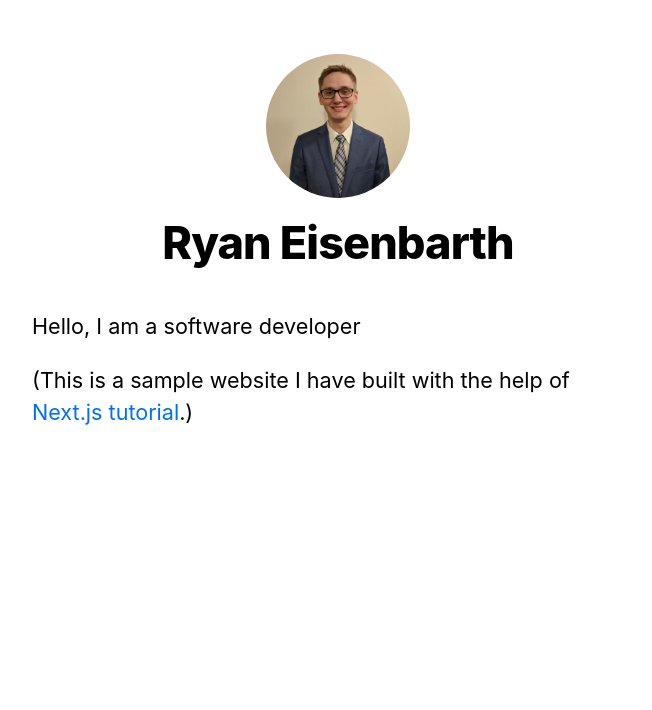
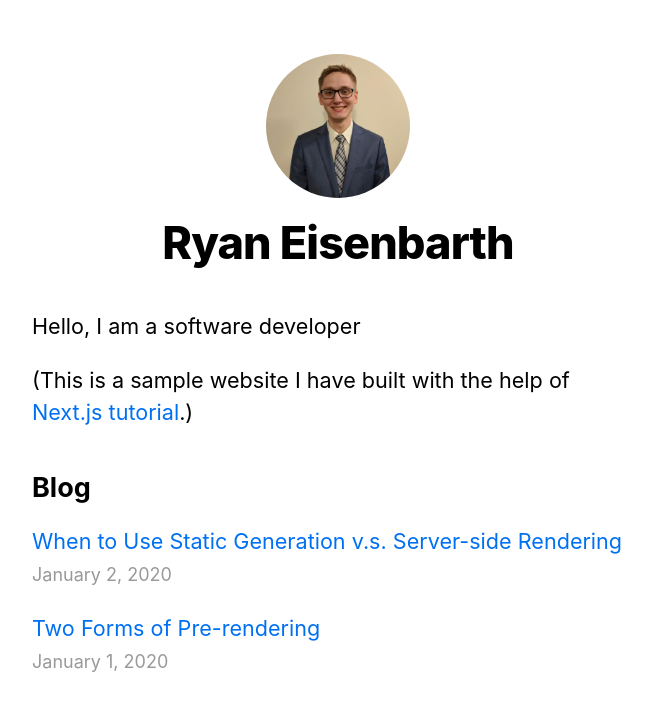
Before and after one commit to eisenbar/MyWebsite, a Next.js app in the folder mywebapp/: page / in a window 1280 px wide. Shown: the top 710 px of the page, without its empty margins (302-954 px from the left). Built offline with nearby package versions, Linux system fonts and the light colour scheme.

Commit message:
added routing and static data fetching

```diff
--- /dev/null
+++ b/mywebapp/components/date.js
@@ -0,0 +1,6 @@
+import {parseISO, format} from 'date-fns';
+
+export default function Date({ dateString }) {
+    const date = parseISO(dateString);
+    return <time dateTime={dateString}>{format(date, 'LLLL d, yyyy')}</time>
+}
--- /dev/null
+++ b/mywebapp/lib/posts.js
@@ -0,0 +1,69 @@
+import fs from 'fs';
+import path from 'path';
+import matter from 'gray-matter';
+import remark from "remark";
+import html from 'remark-html'
+
+const postsDirectory = path.join(process.cwd(), 'posts');
+
+export function getSortedPostsData() {
+
+    const fileNames = fs.readdirSync(postsDirectory);
+    const allPostsData = fileNames.map(fileName => {
+
+        const id = fileName.replace(/\.md$/,'');
+
+        const fullPath = path.join(postsDirectory, fileName);
+        const fileContents = fs.readFileSync(fullPath, 'utf8');
+
+        //using gray-matter to parse
+        const matterResult = matter(fileContents);
+
+        return {
+            id,
+            ...matterResult.data
+        }
+    })
+
+    return allPostsData.sort((a, b) => {
+        if (a.date < b.date) {
+            return 1;
+        }
+        else {
+            return -1
+        }
+    })
+}
+
+export function getAllPostIds() {
+    const fileNames = fs.readdirSync(postsDirectory);
+
+    return fileNames.map(fileName => {
+        return {
+            params: {
+                id: fileName.replace(/\.md$/, '')
+            }
+        }
+    })
+}
+
+export async function getPostData(id) {
+    const fullPath = path.join(postsDirectory, `${id}.md`);
+    const fileContents = fs.readFileSync(fullPath, 'utf8');
+
+    //using gray-matter to parse
+    const matterResult = matter(fileContents);
+
+    //using remark to convert markdown to HTML
+    const processedContent = await remark()
+        .use(html)
+        .process(matterResult.content);
+
+    const contentHtml = processedContent.toString();
+
+    return {
+        id,
+        contentHtml,
+        ...matterResult.data
+    }
+}
--- a/mywebapp/package.json
+++ b/mywebapp/package.json
@@ -8,8 +8,12 @@
     "start": "next start"
   },
   "dependencies": {
+    "date-fns": "^2.16.1",
+    "gray-matter": "^4.0.2",
     "next": "9.3.5",
     "react": "16.13.1",
-    "react-dom": "16.13.1"
+    "react-dom": "16.13.1",
+    "remark": "^12.0.1",
+    "remark-html": "^12.0.0"
   }
 }
--- a/mywebapp/pages/index.js
+++ b/mywebapp/pages/index.js
@@ -1,20 +1,65 @@
 import Head from 'next/head'
 import Layout, { siteTitle } from '../components/layout'
 import utilStyles from '../styles/utils.module.css'
+import { getSortedPostsData} from "../lib/posts";
+import Link from 'next/link';
+import Date from '../components/date';
 
-export default function Home() {
+/*
+Use this for server side rendering on compile time
+Use to grab external data
+ */
+export async function getStaticProps() {
+    const allPostsData = getSortedPostsData();
+
+    return {
+        props: {
+            allPostsData
+        }
+    }
+}
+
+/*
+Use this for server side rendering on runtime
+Used to pre-render data that needs to be fetched at request time
+ */
+/*export async function getServerSideProps(context) {
+    return {
+        props: {
+            // props for your component
+        }
+    }
+}*/
+
+export default function Home({allPostsData}) {
   return (
       <Layout home>
-        <Head>
+          <Head>
           <title>{siteTitle}</title>
         </Head>
-        <section className={utilStyles.headingMd}>
+          <section className={utilStyles.headingMd}>
           <p>Hello, I am a software developer</p>
           <p>
             (This is a sample website I have built with the help of {' '}
             <a href="https://nextjs.org/learn">Next.js tutorial</a>.)
           </p>
         </section>
+          <section className={`${utilStyles.headingMd} ${utilStyles.padding1px}`}>
+              <h2 className={utilStyles.headingLg}>Blog</h2>
+              <ul className={utilStyles.list}>
+                  {allPostsData.map(({ id, date, title}) => (
+                      <li className={utilStyles.listItem} key={id}>
+                          <Link href="/posts/[id]" as={`/posts/${id}`}>
+                              <a>{title}</a>
+                          </Link>
+                          <br />
+                          <small className={utilStyles.lightText}>
+                              <Date dateString={date} />
+                          </small>
+                      </li>
+                  ))}
+              </ul>
+          </section>
       </Layout>
   )
 }
--- /dev/null
+++ b/mywebapp/posts/pre-rendering.md
@@ -0,0 +1,11 @@
+---
+title: 'Two Forms of Pre-rendering'
+date: '2020-01-01'
+---
+
+Next.js has two forms of pre-rendering: **Static Generation** and **Server-side Rendering**. The difference is in **when** it generates the HTML for a page.
+
+- **Static Generation** is the pre-rendering method that generates the HTML at **build time**. The pre-rendered HTML is then _reused_ on each request.
+- **Server-side Rendering** is the pre-rendering method that generates the HTML on **each request**.
+
+Importantly, Next.js lets you **choose** which pre-rendering form to use for each page. You can create a "hybrid" Next.js app by using Static Generation for most pages and using Server-side Rendering for others.
--- /dev/null
+++ b/mywebapp/posts/ssg-ssr.md
@@ -0,0 +1,19 @@
+---
+title: 'When to Use Static Generation v.s. Server-side Rendering'
+date: '2020-01-02'
+---
+
+We recommend using **Static Generation** (with and without data) whenever possible because your page can be built once and served by CDN, which makes it much faster than having a server render the page on every request.
+
+You can use Static Generation for many types of pages, including:
+
+- Marketing pages
+- Blog posts
+- E-commerce product listings
+- Help and documentation
+
+You should ask yourself: "Can I pre-render this page **ahead** of a user's request?" If the answer is yes, then you should choose Static Generation.
+
+On the other hand, Static Generation is **not** a good idea if you cannot pre-render a page ahead of a user's request. Maybe your page shows frequently updated data, and the page content changes on every request.
+
+In that case, you can use **Server-Side Rendering**. It will be slower, but the pre-rendered page will always be up-to-date. Or you can skip pre-rendering and use client-side JavaScript to populate data.
```
Also changed, not shown: mywebapp/pages/posts/[id].js (added, +43 -0 lines), mywebapp/pages/posts/first-post.js (deleted, +0 -19 lines), 1 other file (tests, documents, lock files or other folders).
